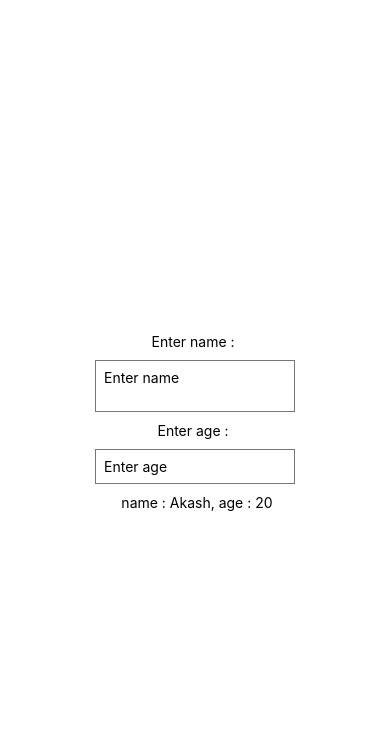
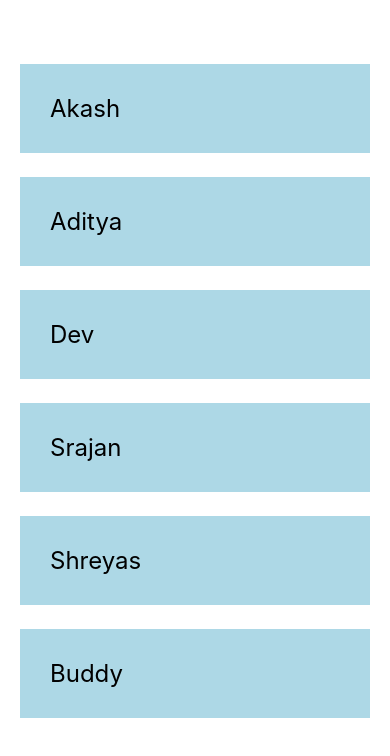
Before and after one commit to AkashMaurya09/React_Native, a React Native app: screen / in a window 390 px wide. Shown: the top 756 px of the page. Built offline with nearby package versions, Linux system fonts and the light colour scheme.

Commit message:
Learned : Lists & ScrollView

```diff
--- a/App.js
+++ b/App.js
@@ -1,25 +1,25 @@
 import React, { useState } from 'react';
-import { StyleSheet, Text, View, TextInput } from 'react-native';
+import { StyleSheet, Text, View, ScrollView } from 'react-native';
 
 export default function App() {
-  const [name, setName] = useState('Akash');
-  const [age, setAge] = useState('20');
+  const [people, setPeople] = useState([
+    { name: 'Akash', key: '1'},
+    { name: 'Aditya', key: '2'},
+    { name: 'Dev', key: '3'},
+    { name: 'Srajan', key: '4'},
+    { name: 'Shreyas', key: '5'},
+    { name: 'Buddy', key: '6'},
+  ]);
 
   return (
     <View style={styles.container}>
-      <Text>Enter name : </Text>
-      <TextInput
-        multiline
-        style = {styles.input}
-        placeholder = 'Enter name'
-        onChangeText={(val) => setName(val)} />
-      <Text>Enter age : </Text>
-      <TextInput
-        keyboardType = 'numeric'
-        style = {styles.input}
-        placeholder = 'Enter age'
-        onChangeText={(val) => setAge(val)} />
-      <Text> name : {name}, age : {age}</Text>
+    <ScrollView>
+      { people.map((item) => (
+        <View key={item.key}>
+          <Text style = {styles.item}>{item.name}</Text>
+        </View>
+      ))}
+    </ScrollView>
     </View>
   );
 }
@@ -28,15 +28,16 @@
   container: {
     flex: 1,
     backgroundColor: '#fff',
-    alignItems: 'center',
-    justifyContent: 'center',
+    paddingTop: 40,
+    paddingHorizontal: 20,
+    // alignItems: 'center',
+    // justifyContent: 'center',
   },
-  input: {
-    borderWidth: 1,
-    borderColor: '#777',
-    padding: 8,
-    margin:10,
-    width: 200,
+
+  item: {
+    marginTop: 24,
+    padding: 30,
+    backgroundColor:'lightblue',
+    fontSize: 24,
   }
-
 });
```
